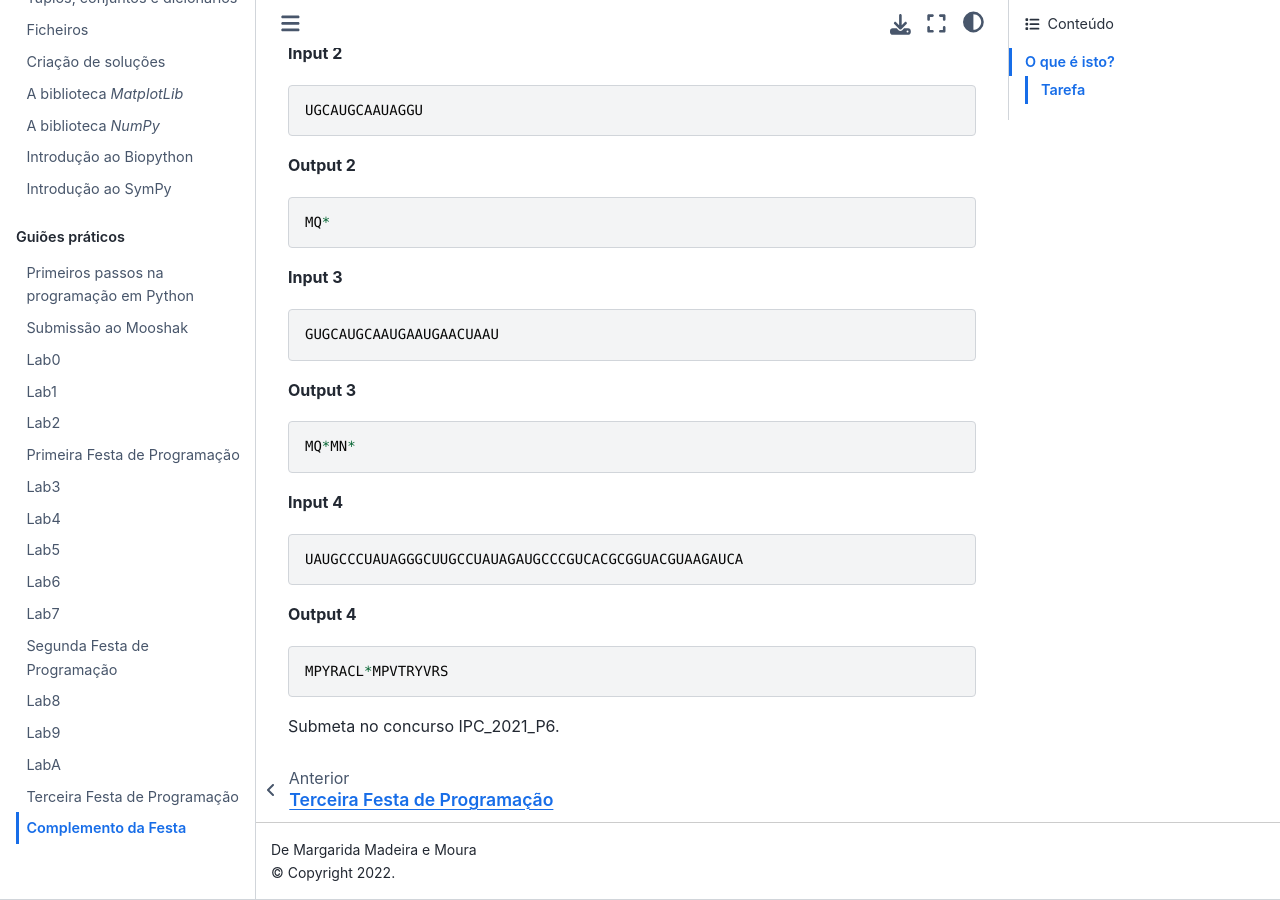
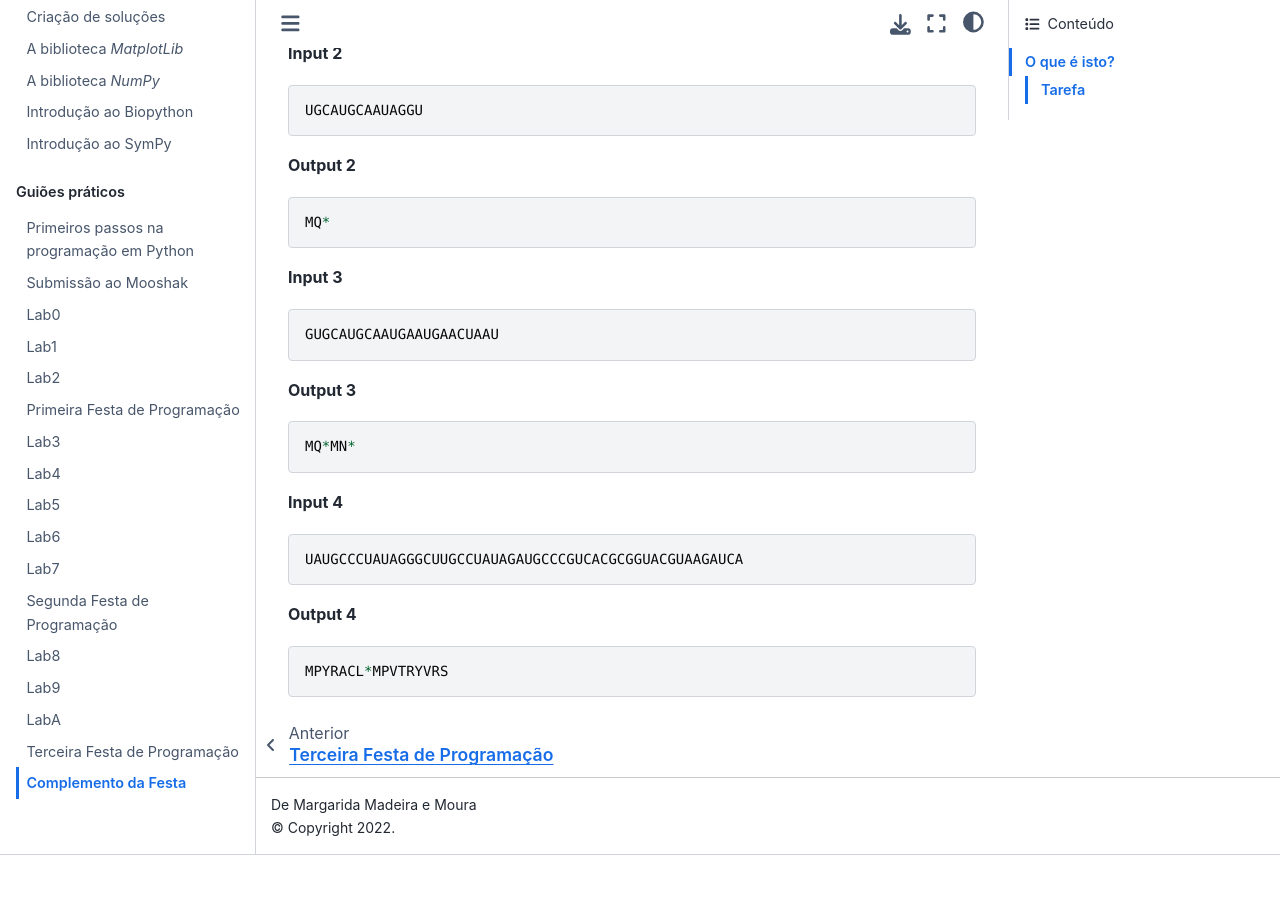
Before and after one commit to margaridamadeira/IPC-2022-23, a Jupyter Book: the page built from docs/F31-What.md, in a window 1280 px wide and 900 px high, scrolled down 3026 px. Built offline with Jupyter Book 1.0.4 settings and Sphinx 7.4.7 and the Sphinx Book theme 1.1.4, drawn with Linux system fonts in a browser that asks for light colours; after the commit the page ends 3881 px from its top, so only the background shows below that.

Commit message:
correção

````diff
--- a/docs/F31-What.md
+++ b/docs/F31-What.md
@@ -123,7 +123,3 @@ UAUGCCCUAUAGGGCUUGCCUAUAGAUGCCCGUCACGCGGUACGUAAGAUCA
 ```
 MPYRACL*MPVTRYVRS
 ```
-
-
-
-Submeta no concurso IPC_2021_P6.
````
